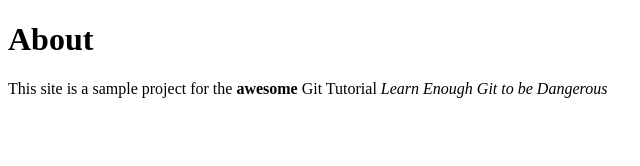
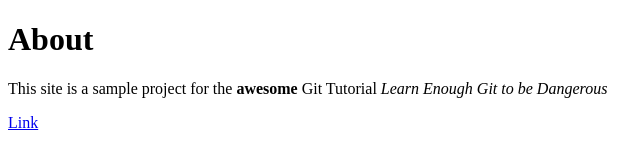
Before and after one commit to paulmanicio/Learn-Enough-Git-to-be-Dangerous, a plain HTML site: page about.html in a window 1280 px wide. Shown: the full height of the page, 0-640 px from the left. Drawn offline with Linux system fonts and the light colour scheme.

Commit message:
Add link to tutorial Title

```diff
--- a/about.html
+++ b/about.html
@@ -10,5 +10,6 @@
     <p>
         This site is a sample project for the <strong>awesome</strong> Git Tutorial <em>Learn Enough Git to be Dangerous</em>
     </p>
+    <a href="https://www.learnenough.com/git-tutorial">Link</a>
     </body>
 </html>
```
